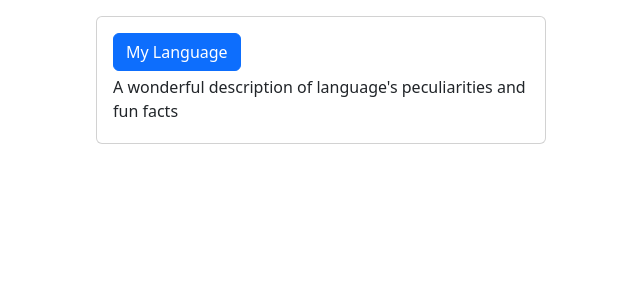
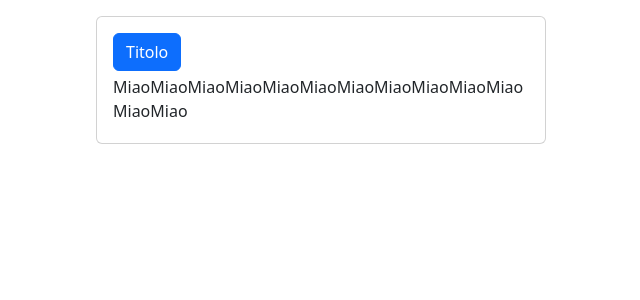
Before and after one commit to nildebenedetti/react-use-state, a React (Vite) app: page / in a window 1280 px wide. Shown: the top 300 px of the page, without its empty margins (319-959 px from the left). Built offline with nearby package versions, Linux system fonts and the light colour scheme.

Commit message:
test: funzionamento props in invocazione Card.jsx in App.jsx

```diff
--- a/src/App.jsx
+++ b/src/App.jsx
@@ -3,7 +3,10 @@ import Card from "./components/Card";
 function App() {
   return (
     <div className="container py-3 mx-auto d-flex justify-content-center">
-      <Card />
+      <Card
+      title = "Titolo"
+      content = "MiaoMiaoMiaoMiaoMiaoMiaoMiaoMiaoMiaoMiaoMiaoMiaoMiao"
+      />
     </div>
   );
 }
```
